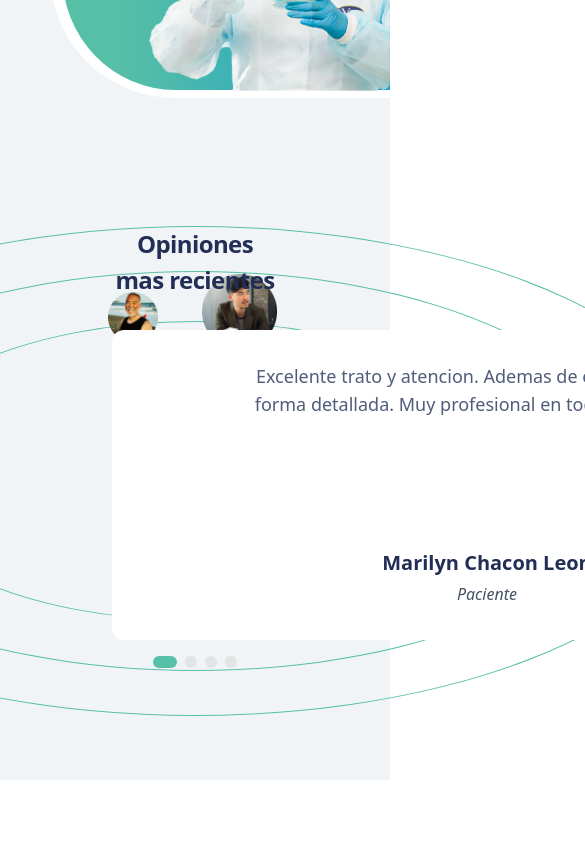
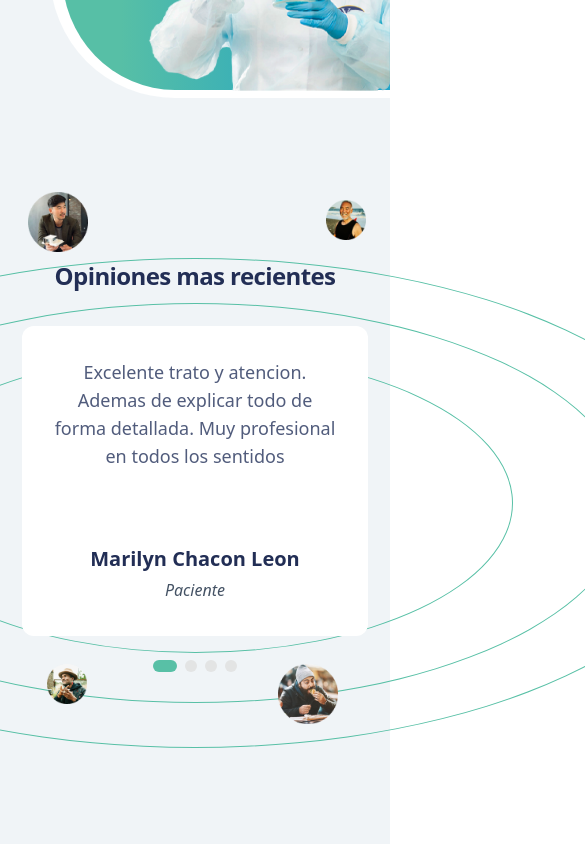
Before and after one commit to addliam/landing-page-medicos, a React (Vite) app: page / in a window 390 px wide. Shown: the part 2301-3145 px from the top of the page, 585 px wide, since content can reach past the window. Before the commit the page ends 3081 px from the top, so only its background shows below. Built offline with nearby package versions, Linux system fonts and the light colour scheme.

Commit message:
responsive section opiniones

```diff
--- a/src/components/OpinionsComponent.jsx
+++ b/src/components/OpinionsComponent.jsx
@@ -5,7 +5,7 @@ const IndexOpinion = ({indx, len, indexHandler}) => {
         console.log(`You have selected value: ${value}`);
     }
     return (
-        <div className='flex flex-row gap-2 mx-auto w-full justify-center mt-4'>
+        <div className='flex flex-row gap-2 mx-auto w-full justify-center'>
             {
                 Array(len).fill('x').map((item, index)=>{
                     return (index === indx) ? (
@@ -24,7 +24,7 @@ const OpinionsComponent = ({data}) => {
 
     return (
     <>
-    <div className='z-50 quote mx-auto mt-8 w-[750px] h-[310px] rounded-xl px-8 py-8 bg-[#FFFFFF]'>
+    <div className='z-50 quote mx-auto mt-8 w-full sm:w-[750px] h-[310px] rounded-xl px-8 py-8 bg-[#FFFFFF]'>
     <figure className='flex flex-col h-full justify-between'>
         <blockquote className='max-w-[500px] mx-auto'>
             <p className='text-lg font-medium text-[#515C7C] text-center'>
@@ -36,7 +36,7 @@ const OpinionsComponent = ({data}) => {
         </figcaption>
     </figure>
     </div>
-    <div>
+    <div className='mt-6 sm:mt-4'>
         <IndexOpinion indx={selectedIndex} len={len} indexHandler={setSelectedIndex} />
     </div>
     </>
--- a/src/components/SectionOpiniones.jsx
+++ b/src/components/SectionOpiniones.jsx
@@ -8,11 +8,11 @@ import dataOpinions from './static/opinions.json'
 
 const SectionOpiniones = () => {
   return (
-    <section className='mx-28 layout-y relative'>
-        <img className='absolute z-50 left-[90px] top-[112px] ' src={Avatar1} width="75px" height="75px" alt="avatar" />
-        <img className='absolute z-50 bottom-[200px] left-[15px] ' src={Avatar2} width="50px" height="50px" alt="avatar" />
-        <img className='absolute right-[120px] top-[130px] z-50 ' src={Avatar3} width="50px" height="50px" alt="avatar" />
-        <img className='absolute z-50 right-[30px] bottom-[240px] ' src={Avatar4} width="75px" height="75px" alt="avatar" />
+    <section className='sm:mx-28 mx-[22px] py-24 sm:layout-y relative'>
+        <img className='absolute z-50 left-[6px] top-[30px] sm:left-[90px] sm:top-[112px] sm:w-[75px] sm:h-[75px]  w-[60px] h-[60px]' src={Avatar1} width="75px" height="75px" alt="avatar" />
+        <img className='absolute z-50 bottom-[140px] left-[25px] sm:bottom-[200px] sm:left-[15px] sm:w-[50px] sm:h-[50px] w-[40px] h-[40px]' src={Avatar2} width="50px" height="50px" alt="avatar" />
+        <img className='absolute sm:right-[120px] sm:top-[130px] right-[2px] top-[38px] z-50 sm:w-[50px] sm:h-[50px] w-[40px] h-[40px]' src={Avatar3} width="50px" height="50px" alt="avatar" />
+        <img className='absolute z-50 sm:right-[30px] sm:bottom-[240px] right-[30px] bottom-[120px] sm:w-[75px] sm:h-[75px] w-[60px] h-[60px]' src={Avatar4} width="75px" height="75px" alt="avatar" />
 
         <div className='absolute z-50 w-full'>
             <h4 className='z-50 section_title text-center'>Opiniones mas recientes</h4>
```
